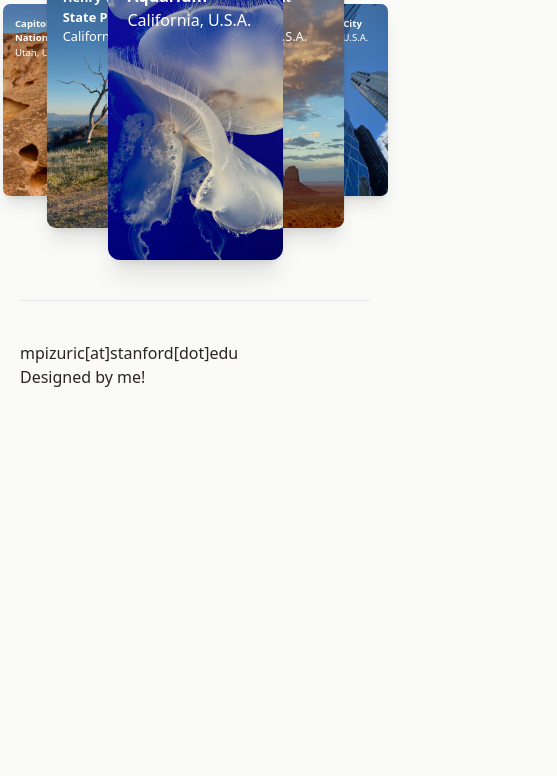
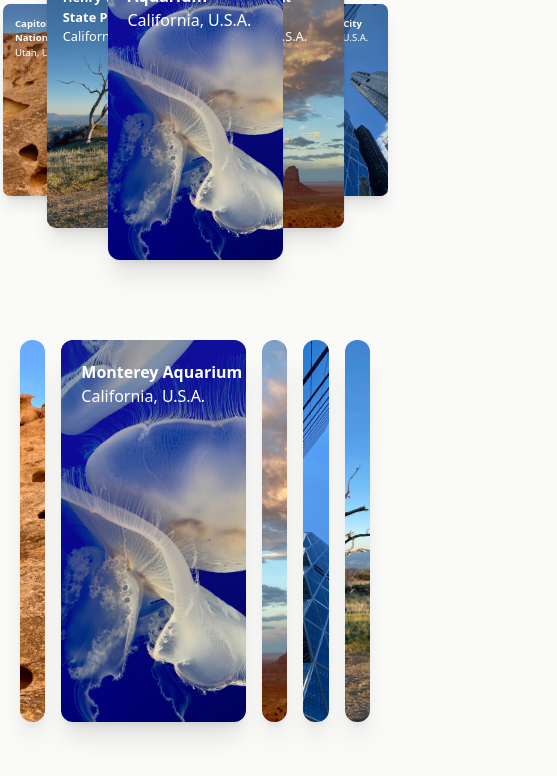
Before and after one commit to mpizurica/mpizurica.github.io, a Vue app: page / in a window 390 px wide. Shown: the part 2541-3317 px from the top of the page, 557 px wide, since content can reach past the window. Before the commit the page ends 2970 px from the top, so only its background shows below. Built offline with nearby package versions, Linux system fonts and the light colour scheme.

Commit message:
added a hobby accordion

```diff
--- a/src/App.vue
+++ b/src/App.vue
@@ -10,6 +10,7 @@
 import PublicationList from './components/PublicationList.vue';
 import LayoutFooter from './components/LayoutFooter.vue';
 import HobbyCarousel from './components/HobbyCarousel.vue';
+import HobbyAccordion from './components/HobbyAccordion.vue';
 </script>
 
 <template>
@@ -69,6 +70,7 @@
       <!-- hobbies -->
       <h3 class="text-lg font-semibold pb-2">Photography & Travel</h3>
       <HobbyCarousel class="mb-80 py-10" />
+      <HobbyAccordion class="mb-80 py-10" />
     </div>
     <!-- footer  -->
     <hr class="my-10">
--- /dev/null
+++ b/src/components/HobbyAccordion.vue
@@ -0,0 +1,161 @@
+<template>
+    <div class="container h-screen">
+        <input type="radio" name="slider2" id="slider-item-1">
+        <input type="radio" name="slider2" id="slider-item-2" checked>
+        <input type="radio" name="slider2" id="slider-item-3">
+        <input type="radio" name="slider2" id="slider-item-4">
+        <input type="radio" name="slider2" id="slider-item-5">
+        <div class="card-container flex w-full md:h-3/4 h-1/2 space-x-4">
+            <div class="overlay-container" id="overlay-container-1">
+                <label id="slider-card-1" for="slider-item-1">
+                    <div class="w-full h-full relative">
+                        <img src="../assets/travel/capitol_reef.jpeg" class="" alt="">
+                        <div class="overlay">
+                            <div
+                                class="rounded-xl absolute top-0 left-0 w-full h-full opacity-40 bg-gradient-to-b from-stone-800">
+                            </div>
+                            <div class="rounded-xl absolute top-0 left-0 w-full h-full p-5">
+                                <h1 class="text-white font-bold opacity-100">Capitol Reef National Park</h1>
+                                <h2 class="text-white opacity-100">Utah, U.S.A.</h2>
+                            </div>
+                        </div>
+                    </div>
+                </label>
+            </div>
+            <div class="overlay-container" id="overlay-container-2">
+                <label id="slider-card-2" for="slider-item-2">
+                    <div class="w-full h-full relative">
+                        <img src="../assets/travel/monterey_aquarium.jpeg" class="" alt="">
+                        <div class="overlay">
+                            <div
+                                class="rounded-xl absolute top-0 left-0 w-full h-full opacity-40 bg-gradient-to-b from-stone-800">
+                            </div>
+                            <div class="rounded-xl absolute top-0 left-0 w-full h-full p-5">
+                                <h1 class="text-white font-bold opacity-100">Monterey Aquarium</h1>
+                                <h2 class="text-white opacity-100">California, U.S.A.</h2>
+                            </div>
+                        </div>
+                    </div>
+                </label>
+            </div>
+            <div class="overlay-container" id="overlay-container-3">
+                <label id="slider-card-3" for="slider-item-3">
+                    <div class="w-full h-full relative">
+                        <img src="../assets/travel/monument_valley.jpeg" class="" alt="">
+                        <div class="overlay">
+                            <div
+                                class="rounded-xl absolute top-0 left-0 w-full h-full opacity-40 bg-gradient-to-b from-stone-800">
+                            </div>
+                            <div class="rounded-xl absolute top-0 left-0 w-full h-full p-5">
+                                <h1 class="text-white font-bold opacity-100">Monument Valley</h1>
+                                <h2 class="text-white opacity-100">Arizona, U.S.A.</h2>
+                            </div>
+                        </div>
+                    </div>
+                </label>
+            </div>
+            <div class="overlay-container" id="overlay-container-4">
+                <label id="slider-card-4" for="slider-item-4">
+                    <div class="w-full h-full relative">
+                        <img src="../assets/travel/nyc.jpeg" class="" alt="">
+                        <div class="overlay">
+                            <div
+                                class="rounded-xl absolute top-0 left-0 w-full h-full opacity-40 bg-gradient-to-b from-stone-800">
+                            </div>
+                            <div class="rounded-xl absolute top-0 left-0 w-full h-full p-5">
+                                <h1 class="text-white font-bold opacity-100">New York City</h1>
+                                <h2 class="text-white opacity-100">New York, U.S.A.</h2>
+                            </div>
+                        </div>
+                    </div>
+                </label>
+            </div>
+            <div class="overlay-container" id="overlay-container-5">
+                <label id="slider-card-5" for="slider-item-5">
+                    <div class="w-full h-full relative">
+                        <img src="../assets/travel/henry_coe.jpeg" class="" alt="">
+                        <div class="overlay">
+                            <div
+                                class="rounded-xl absolute top-0 left-0 w-full h-full opacity-40 bg-gradient-to-b from-stone-800">
+                            </div>
+                            <div class="rounded-xl absolute top-0 left-0 w-full h-full p-5">
+                                <h1 class="text-white font-bold opacity-100">Henry W. Coe State Park</h1>
+                                <h2 class="text-white opacity-100">California, U.S.A.</h2>
+                            </div>
+                        </div>
+                    </div>
+                </label>
+            </div>
+        </div>
+    </div>
+
+</template>
+
+<style scoped>
+img {
+    @apply h-full;
+    @apply w-full;
+    @apply object-cover;
+    @apply rounded-xl;
+    @apply shadow-xl;
+}
+
+input[type=radio] {
+    display: none;
+}
+
+.overlay-container {
+    /* @apply w-12; */
+    @apply min-w-min;
+    @apply h-full;
+    transition: width 1s ease;
+}
+
+.overlay {
+    transition: opacity 1s ease;
+    white-space: nowrap;
+}
+.overlay-container {
+    @apply w-12;
+
+}
+
+.overlay {
+    @apply opacity-0;
+}
+
+#slider-item-1:checked~.card-container #overlay-container-1 .overlay {
+    @apply opacity-100
+}
+#slider-item-2:checked~.card-container #overlay-container-2 .overlay {
+    @apply opacity-100
+}
+#slider-item-3:checked~.card-container #overlay-container-3 .overlay {
+    @apply opacity-100
+}
+#slider-item-4:checked~.card-container #overlay-container-4 .overlay {
+    @apply opacity-100
+}
+#slider-item-5:checked~.card-container #overlay-container-5 .overlay {
+    @apply opacity-100
+}
+#slider-item-1:checked~.card-container #overlay-container-1 {
+    @apply w-full;
+}
+
+#slider-item-2:checked~.card-container #overlay-container-2 {
+    @apply w-full;
+}
+
+#slider-item-3:checked~.card-container #overlay-container-3 {
+    @apply w-full;
+}
+
+#slider-item-4:checked~.card-container #overlay-container-4 {
+    @apply w-full;
+}
+
+#slider-item-5:checked~.card-container #overlay-container-5 {
+    @apply w-full;
+}
+</style>
--- a/src/components/HobbyCarousel.vue
+++ b/src/components/HobbyCarousel.vue
@@ -94,7 +94,7 @@
   left: 0;
   right: 0;
   margin: auto;
-  transition: transform .2s ease;
+  transition: transform .5s ease;
   cursor: pointer;
 }
 
--- a/src/components/MainHeader.vue
+++ b/src/components/MainHeader.vue
@@ -1,6 +1,6 @@
 <template>
     <div>
-        <h1 class="text-5xl"><span class="font-bold">Marija</span> Pizurica</h1>
+        <h1 class="text-5xl md:text-7xl"><span class="font-bold">Marija</span> Pizurica</h1>
         <!-- <p class="">Pronounced <span class="italic">Maria</span>.</p> -->
     </div>
 </template>
```
